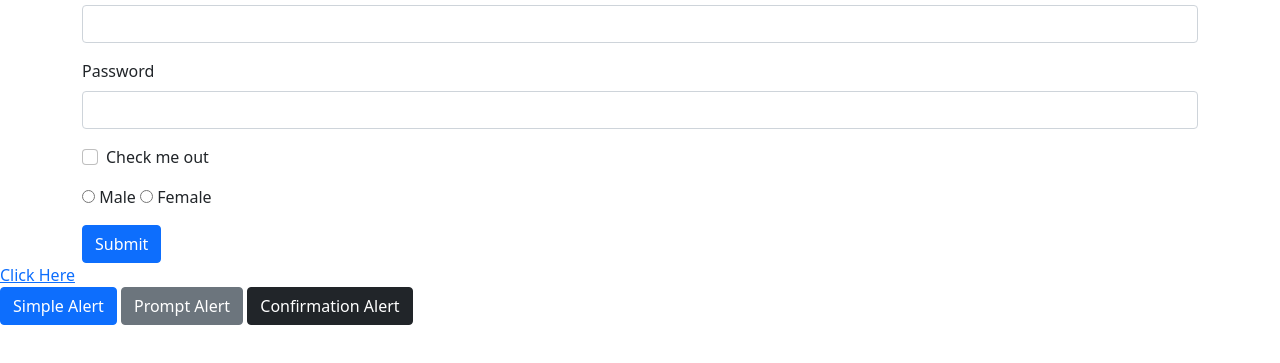
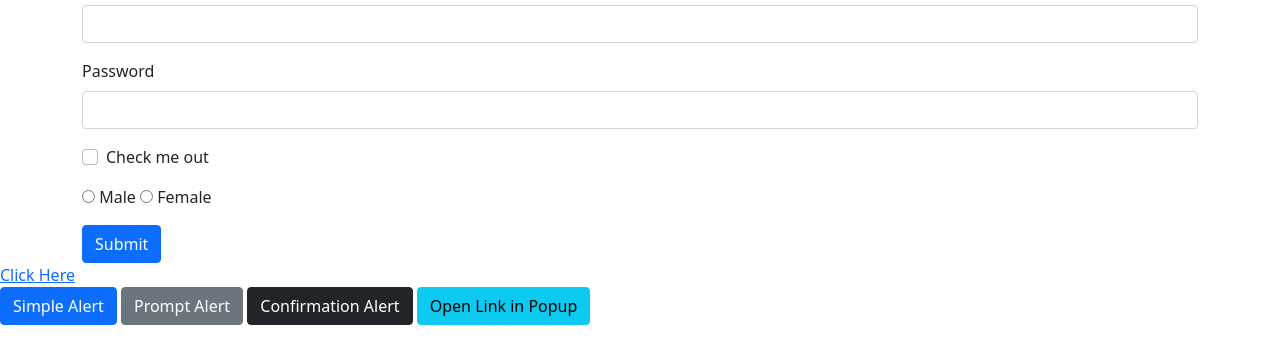
Before and after one commit to nandish1199/Selenium-test, a plain HTML site: page index.html in a window 1280 px wide. Shown: the part 83-446 px from the top of the page. Drawn offline with nearby package versions, Linux system fonts and the light colour scheme.

Commit message:
added pop

```diff
--- a/index.html
+++ b/index.html
@@ -87,6 +87,14 @@
     <button class="btn btn-dark" onclick="myFunction3()">
       Confirmation Alert
     </button>
+    <a
+      class="btn btn-info"
+      href="http://google.com"
+      target="popup"
+      onclick="window.open('http://google.com','popup','width=300,height=300'); return false;"
+    >
+      Open Link in Popup
+    </a>
 
     <script
       src="https://cdn.jsdelivr.net/npm/bootstrap@5.1.3/dist/js/bootstrap.bundle.min.js"
```
